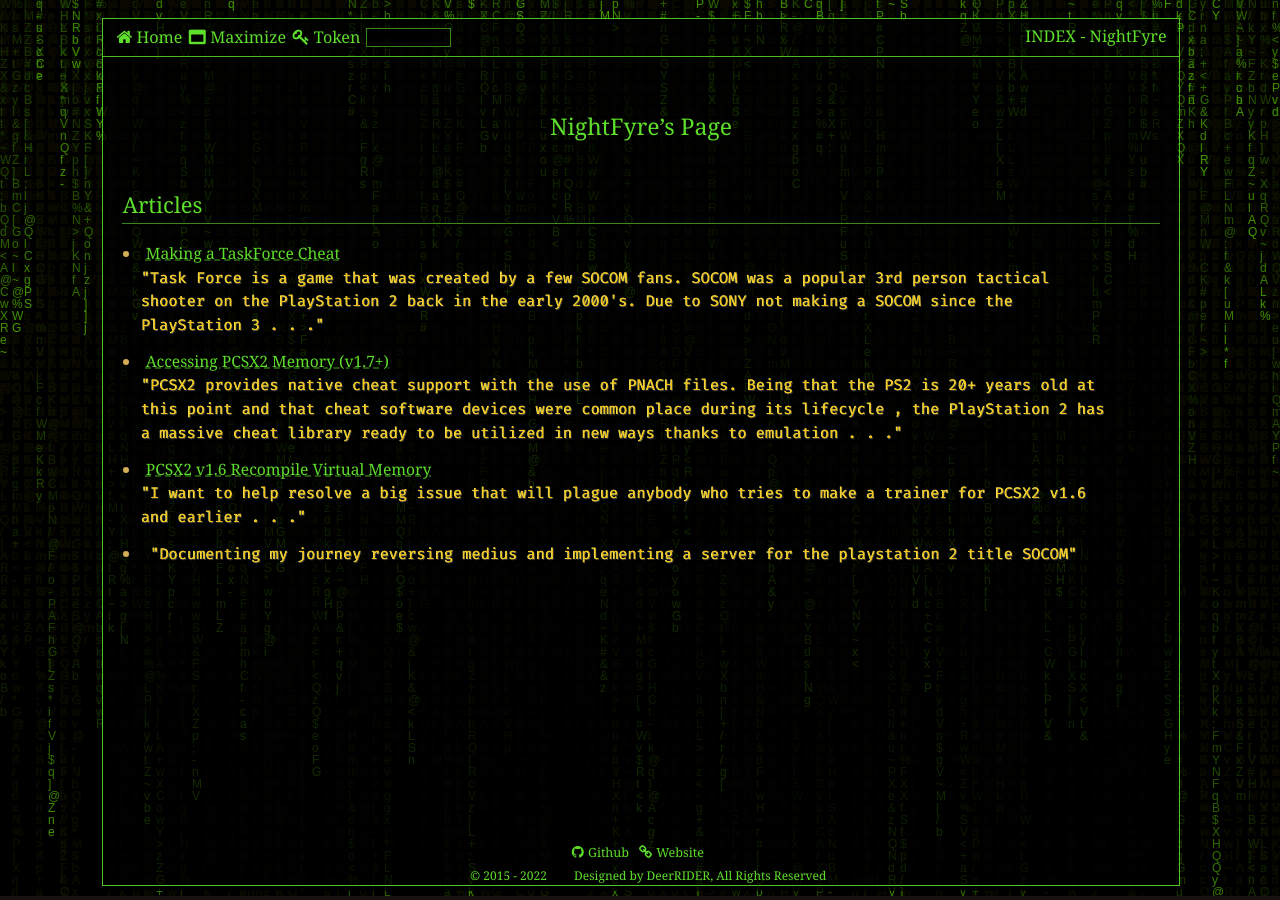
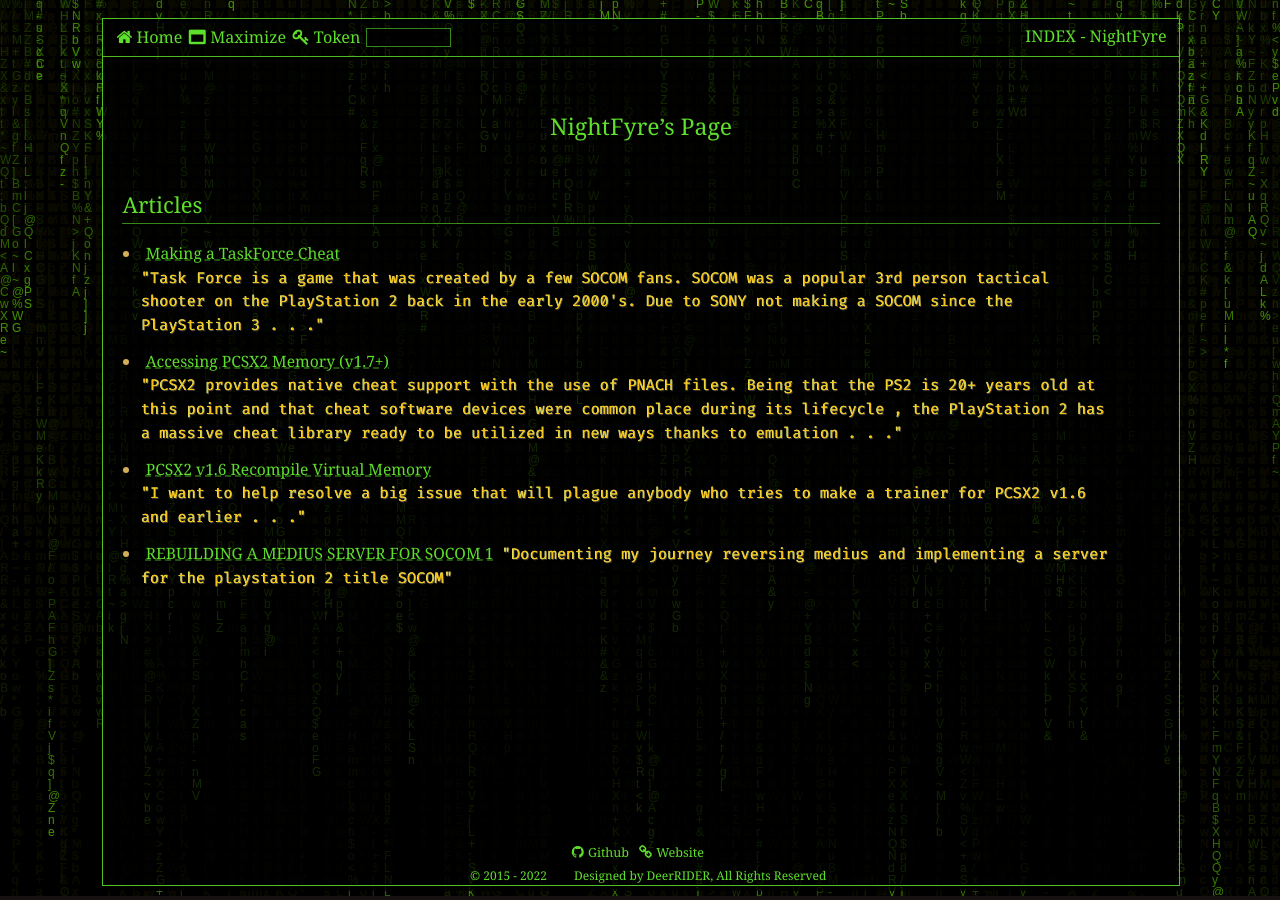
Before and after one commit to xCENTx/xcentx.github.io, a Jekyll site: the page built from pages/index.md, in a window 1280 px wide. Built offline with Jekyll 4.4.1, drawn with Linux system fonts in a browser that asks for light colours.

Commit message:
Update index.md

```diff
--- a/pages/index.md
+++ b/pages/index.md
@@ -24,7 +24,7 @@ permalink: /
 > - [PCSX2 v1.6 Recompile Virtual Memory](/Old_PCSX2_Trainer)
 `"I want to help resolve a big issue that will plague anybody who tries to make a trainer for PCSX2 v1.6 and earlier . . ."`
 
-> - [](/Rebuilding_a_Medius_Server)
+> - [REBUILDING A MEDIUS SERVER FOR SOCOM 1](/Rebuilding_a_Medius_Server)
 `"Documenting my journey reversing medius and implementing a server for the playstation 2 title SOCOM"`
 
 
```
